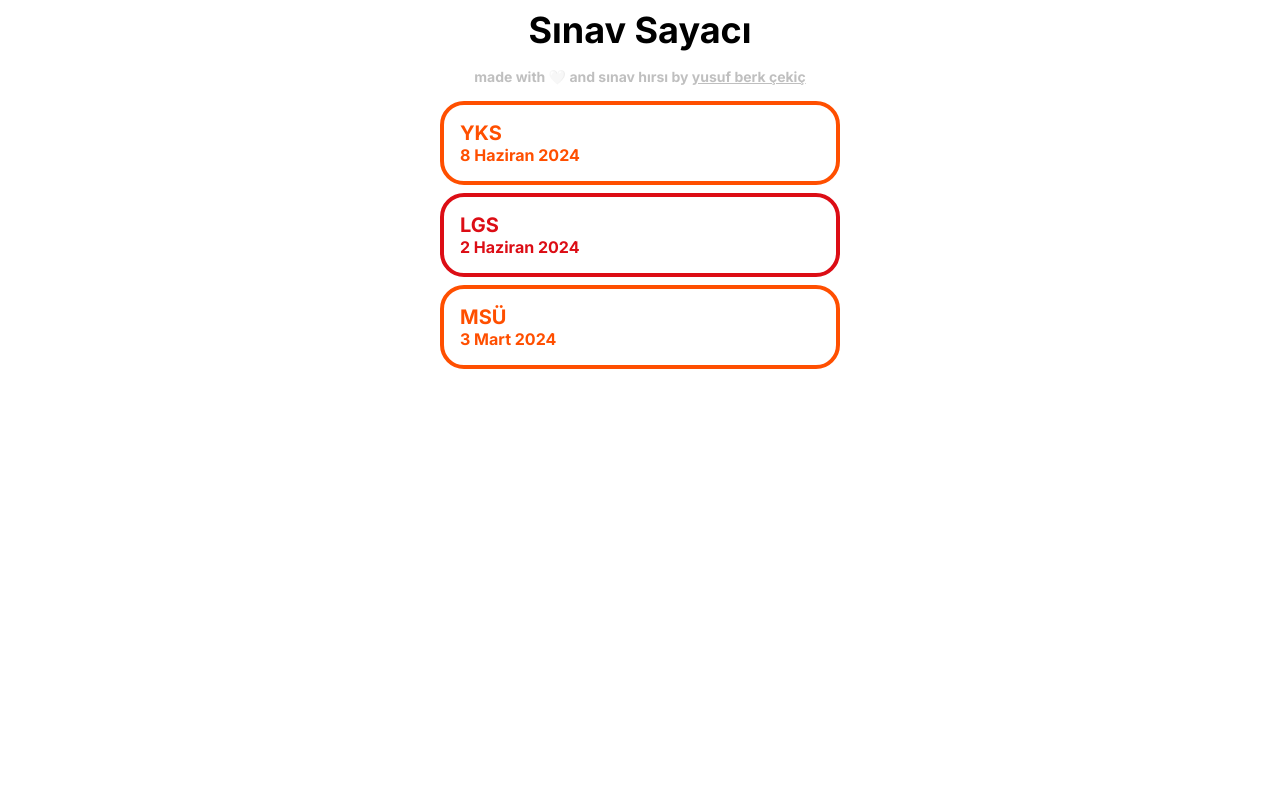
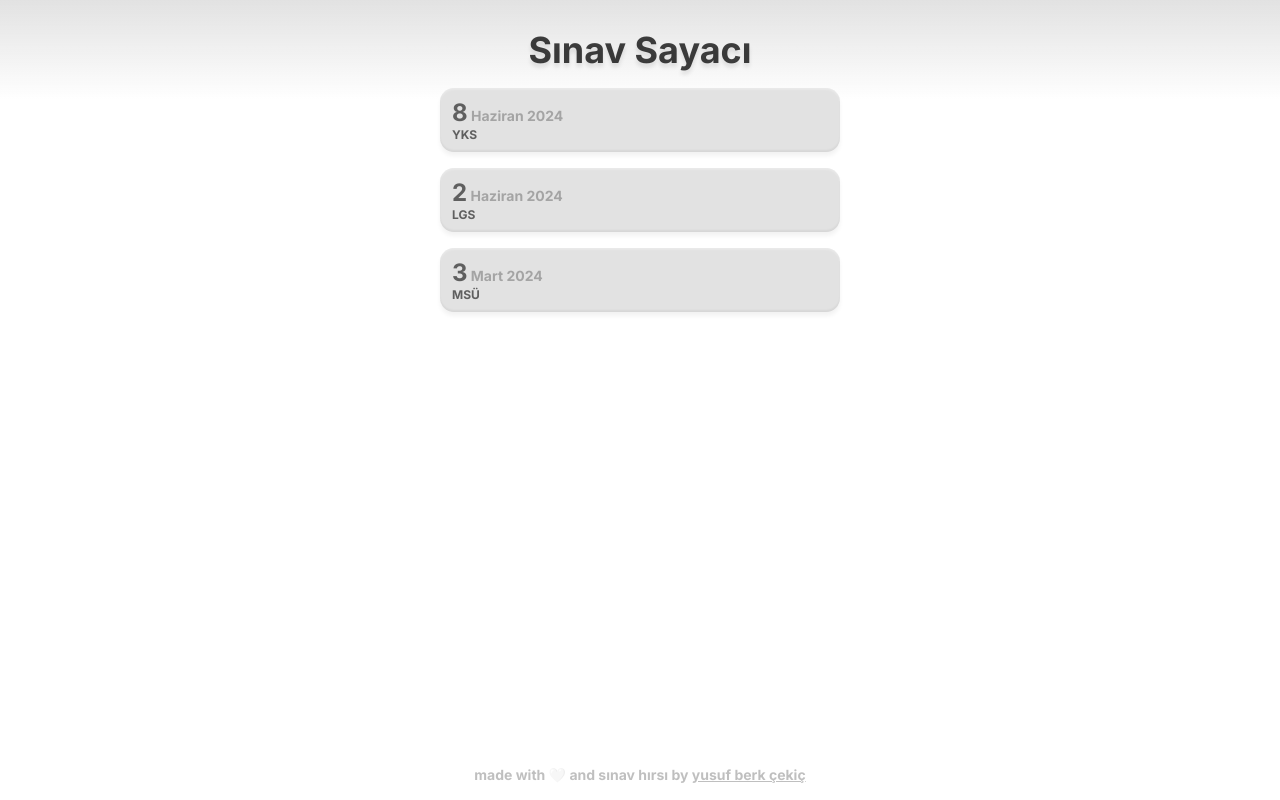
Before and after one commit to yebece/sinavsayaci, a Next.js app: page / in a window 1280 px wide. Built offline with nearby package versions, Linux system fonts and the light colour scheme.

Commit message:
Design Enhancements

```diff
--- a/app/globals.css
+++ b/app/globals.css
@@ -132,12 +132,26 @@ line-height: normal;
 }
 
 .title{
-  color: #000;
+  color: rgba(0, 0, 0, 0.75);
+  text-shadow: 0px 4px 4px rgba(0, 0, 0, 0.10);
   font-family: Inter;
   font-size: 36px;
   font-style: normal;
   font-weight: 700;
   line-height: normal;
+  margin-top: 20px;
+}
+
+.background-shadow{
+  width: 100%;
+  height: 100px;
+
+  position: fixed;
+  top: 0;
+  left: 0;
+  z-index: -999999999;
+
+  background: linear-gradient(180deg, #E2E2E2 0%, rgba(226, 226, 226, 0.00) 100%);
 }
 
 .desc{
@@ -158,7 +172,7 @@ a{
   display: flex;
   align-items: center;
   flex-direction: column;
-  gap: 8px;
+  gap: 16px;
 }
 
 .sayac{
@@ -166,41 +180,46 @@ a{
   flex-direction: column;
   justify-content: center;
   align-items: flex-start;
-  border-radius: 24px;
+  border-radius: 14px;
+  background: #E2E2E2;
   width: 400px;
-  height: 84px;
-  border: 4px solid;
-  padding: 16px;
+  height: 64px;
+  padding: 12px;
   text-decoration: none;
   transition: all 0.1s;
-}
-
-.yks{
-  border: 4px solid #ff4f00;
-  color: #ff4f00;
-}
-
-.lgs{
-  border: 4px solid #DC0D15;
-  color: #DC0D15;
+  transform: translateY(0px);
+  box-shadow: 0px -2px 2px 0px rgba(0, 0, 0, 0.05) inset, 0px 2px 2px 0px rgba(255, 255, 255, 0.25) inset, 0px 4px 4px 0px rgba(0, 0, 0, 0.05);
 }
 
 .sayac:hover{
-  opacity: 65%;
-  transition: all 0.1s;
+  transform: translateY(2px);
+  background: #ECECEC;
+  box-shadow: 0px -2px 2px 0px rgba(0, 0, 0, 0.05) inset, 0px 2px 2px 0px rgba(255, 255, 255, 0.25) inset, 0px 2px 2px 0px rgba(0, 0, 0, 0.1);
+  transition: all 0.2s;
 }
 
 .sayac-name{
+  color: #5F5F5F;
   font-family: Inter;
-  font-size: 20px;
+  font-size: 12px;
   font-style: normal;
   font-weight: 700;
   line-height: normal;
 }
 
 .sayac-date{
+  color: #A4A4A4;
   font-family: Inter;
-  font-size: 16px;
+  font-size: 14px;
+  font-style: normal;
+  font-weight: 700;
+  line-height: normal;
+}
+
+.highlight{
+  color: #5F5F5F;
+  font-family: Inter;
+  font-size: 24px;
   font-style: normal;
   font-weight: 700;
   line-height: normal;
@@ -219,8 +238,16 @@ font-weight: 700;
 line-height: normal;
 }
 
+.footer{
+  width: 400px;
+  text-align: center;
+  position: absolute;
+  bottom: 0;
+  padding: 16px;
+}
+
 @media screen and (max-width: 800px) {
-  .sayac{
+  .sayac, .footer{
     width: 96vw;
   }
 }
--- a/app/page.tsx
+++ b/app/page.tsx
@@ -6,21 +6,24 @@ export default function Home() {
   return (
     <main className="gallery-view-container">
       <span className='title'>Sınav Sayacı</span>
-      <span className='desc'>made with 🤍 and sınav hırsı by <a href="https://www.linkedin.com/in/yusuf-berk-çekiç-2a49711b5">yusuf berk çekiç</a></span>
       <div className='sayacs'>
-        <a href="/yks" className='sayac yks'>
+        <a href="/yks" className='sayac'>
+          <span className='sayac-date'><span className='highlight'>8</span> Haziran 2024</span>
           <span className='sayac-name'>YKS</span>
-          <span className='sayac-date'>8 Haziran 2024</span>
         </a>
-        <a href="/lgs" className='sayac lgs'>
+        <a href="/lgs" className='sayac'>
+          <span className='sayac-date'><span className='highlight'>2</span> Haziran 2024</span>
           <span className='sayac-name'>LGS</span>
-          <span className='sayac-date'>2 Haziran 2024</span>
         </a>
-        <a href="/msu" className='sayac yks'>
+        <a href="/msu" className='sayac'>
+          <span className='sayac-date'><span className='highlight'>3</span> Mart 2024</span>
           <span className='sayac-name'>MSÜ</span>
-          <span className='sayac-date'>3 Mart 2024</span>
         </a>
       </div>
+      <div className='footer'>
+        <span className='desc'>made with 🤍 and sınav hırsı by <a href="https://www.linkedin.com/in/yusuf-berk-çekiç-2a49711b5">yusuf berk çekiç</a></span>
+      </div>
+      <div className='background-shadow'></div>
     </main>
   )
 }
```
